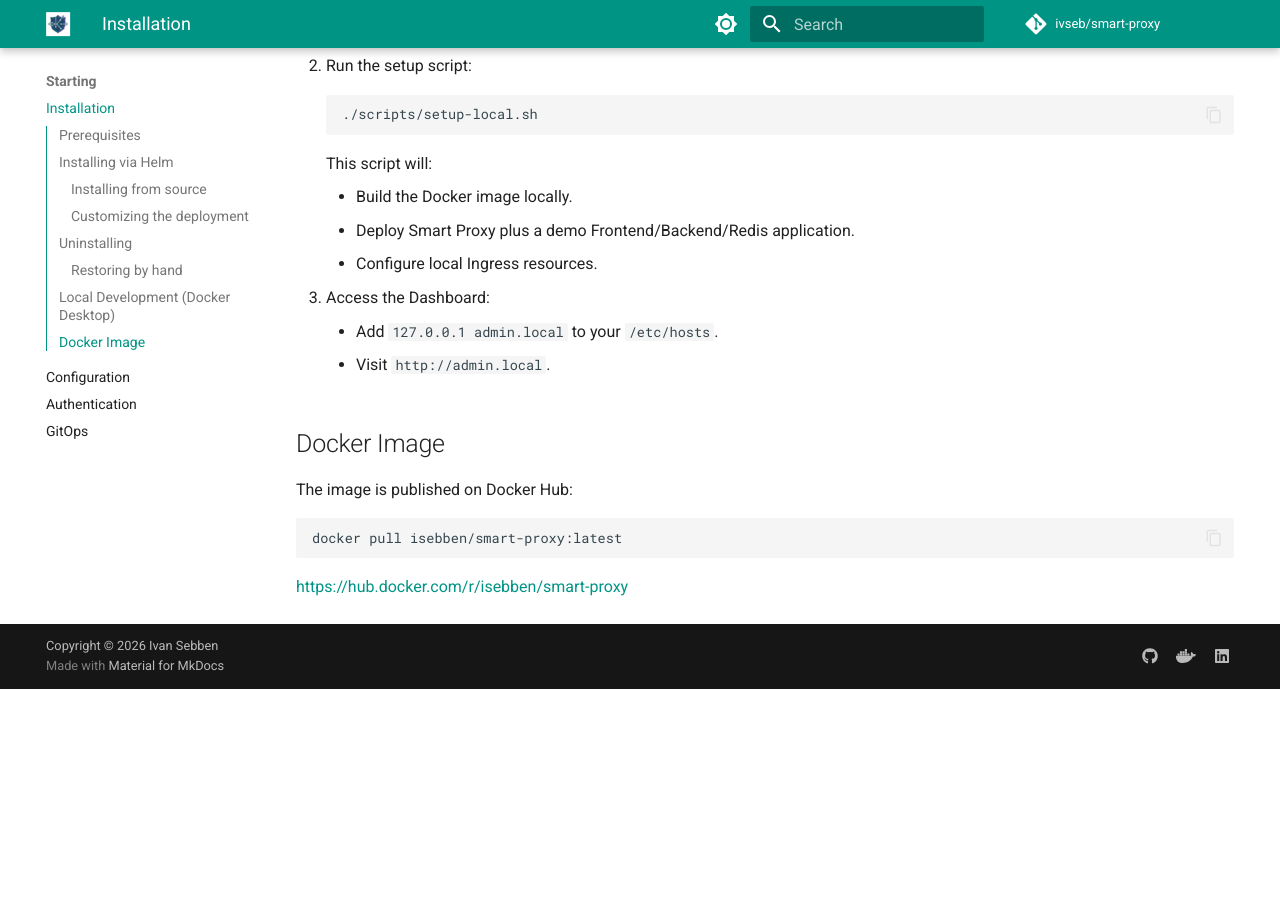
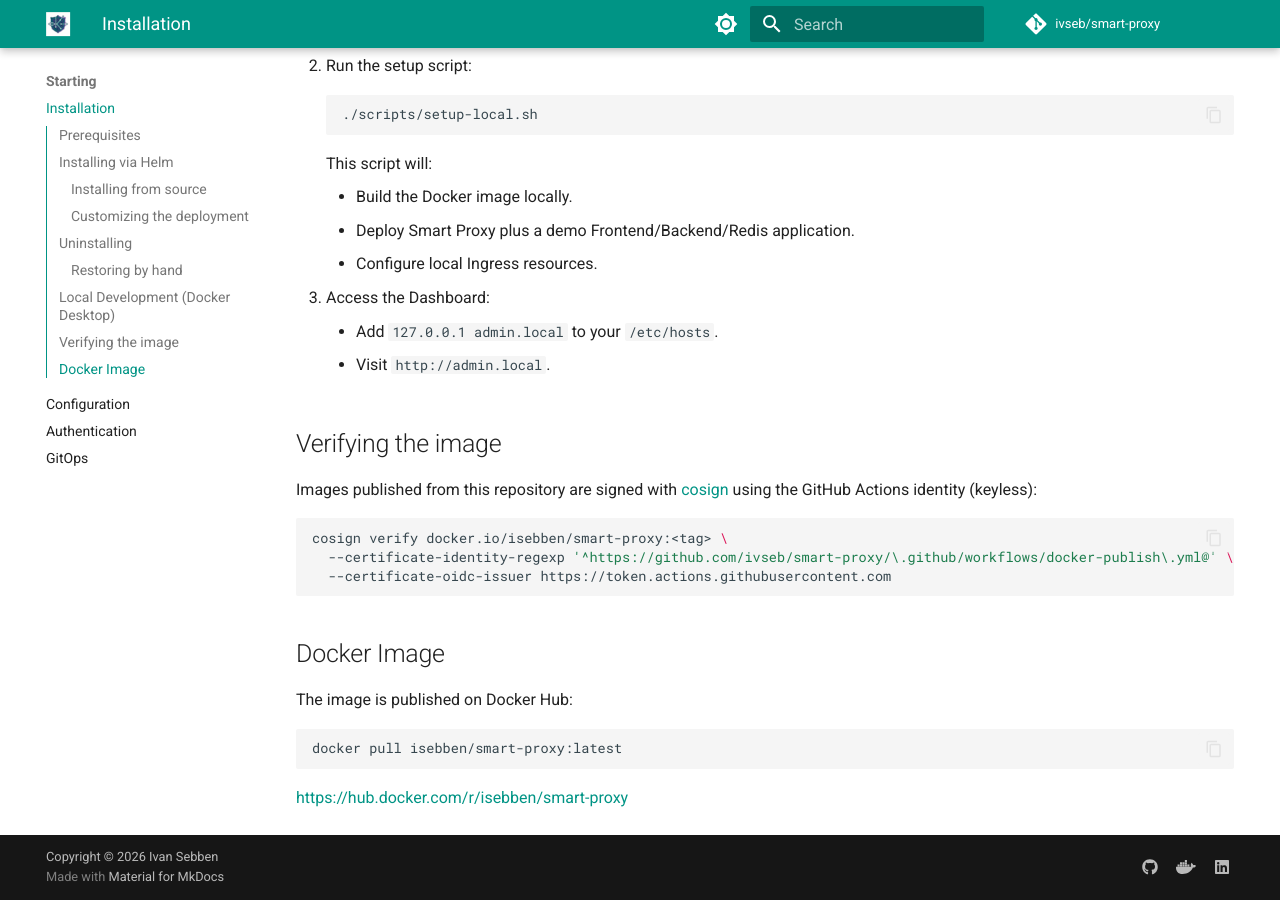
Before and after one commit to ivseb/smart-proxy, an MkDocs documentation site: the page built from docs/installation.md, in a window 1280 px wide and 900 px high, scrolled down 2357 px. Built offline with MkDocs 1.6.1 and Material for MkDocs 9.7.7, drawn with Linux system fonts in a browser that asks for light colours; comment, search, counter and statistics services are not loaded; before the commit the page ends 3046 px from its top, so only the background shows below that.

Commit message:
ci: sign published images with cosign (keyless)
The workflow installed cosign but never signed anything. Sign every
pushed tag by digest with the workflow's GitHub OIDC identity, and
document how to verify.

````diff
--- a/docs/installation.md
+++ b/docs/installation.md
@@ -103,6 +103,16 @@
     - Add `127.0.0.1 admin.local` to your `/etc/hosts`.
     - Visit `http://admin.local`.
 
+## Verifying the image
+
+Images published from this repository are signed with [cosign](https://docs.sigstore.dev/) using the GitHub Actions identity (keyless):
+
+```bash
+cosign verify docker.io/isebben/smart-proxy:<tag> \
+  --certificate-identity-regexp '^https://github.com/ivseb/smart-proxy/\.github/workflows/docker-publish\.yml@' \
+  --certificate-oidc-issuer https://token.actions.githubusercontent.com
+```
+
 ## Docker Image
 
 The image is published on Docker Hub:
````
Also changed, not shown: 1 other file.
